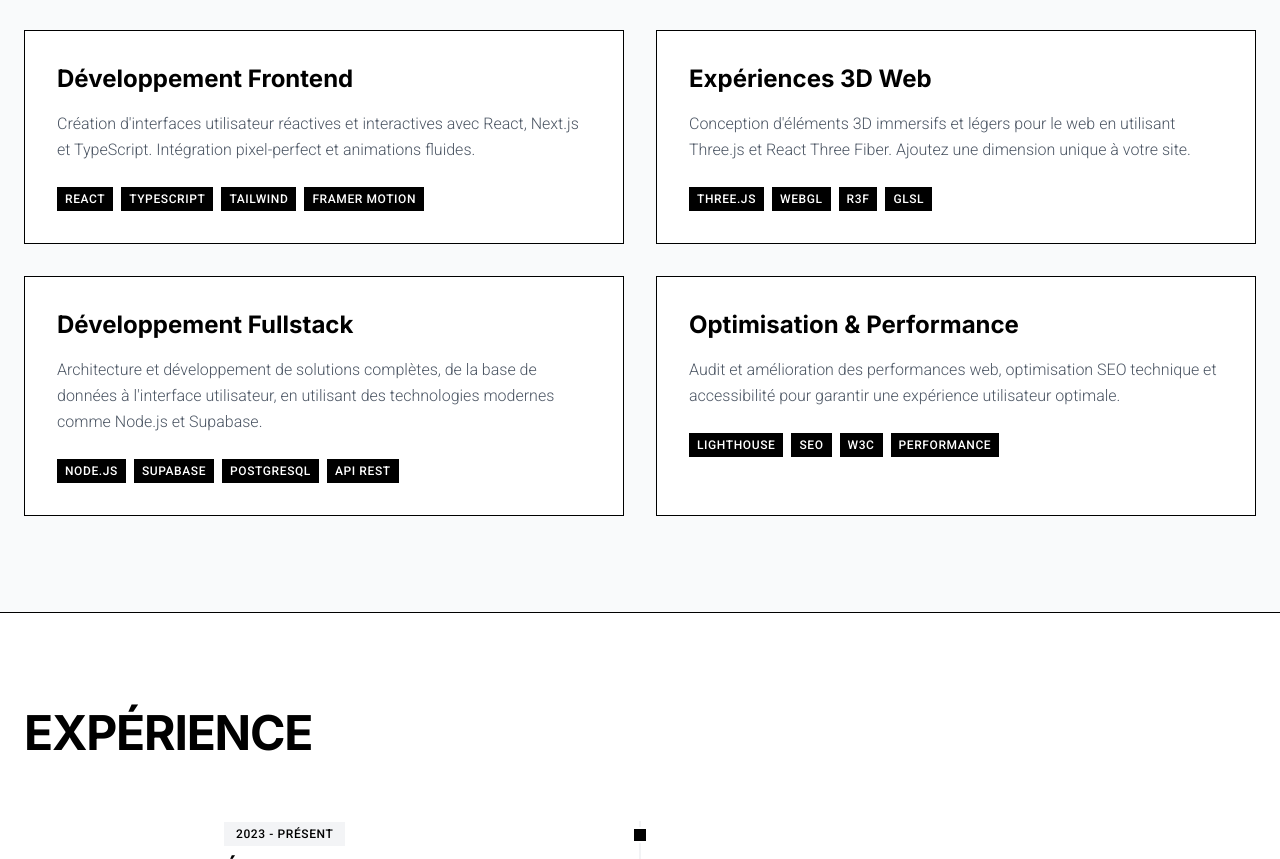
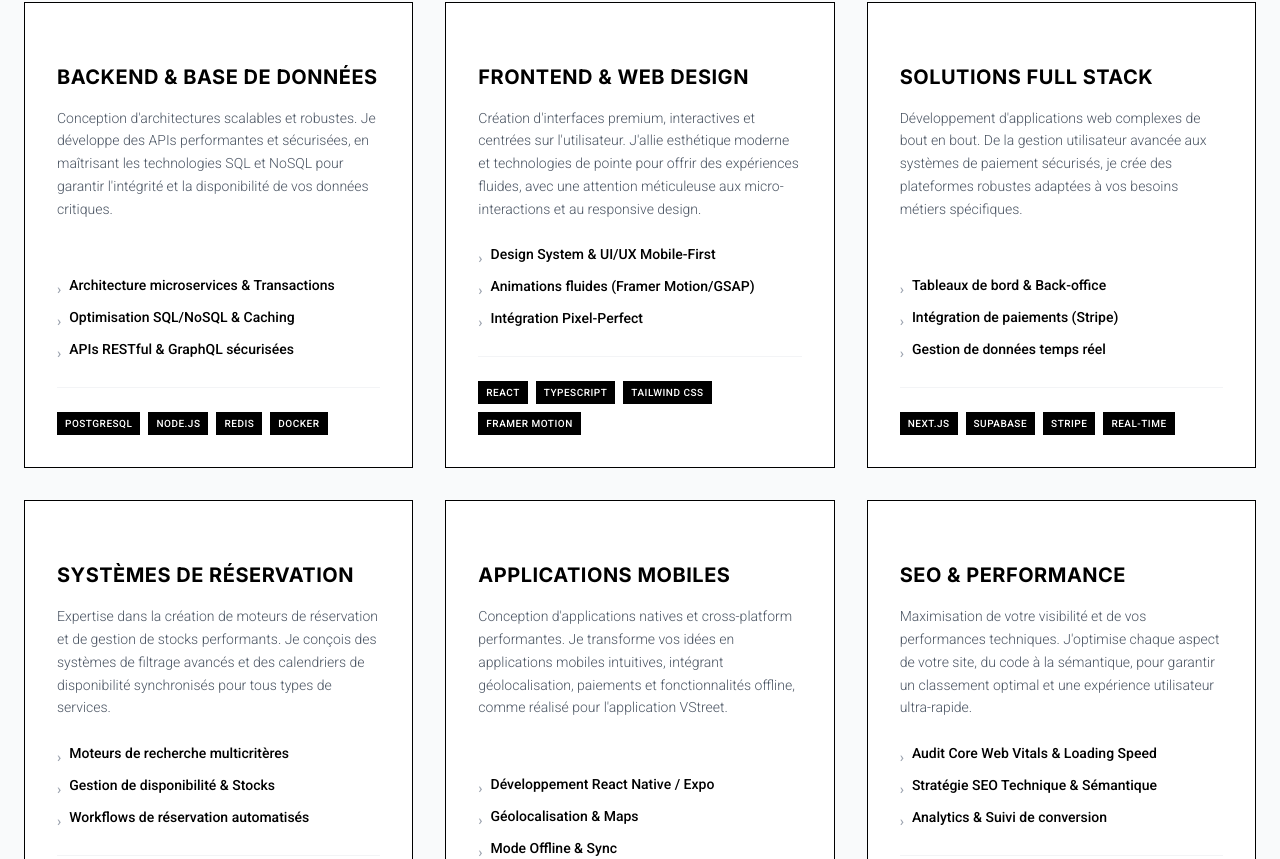
Before and after one commit to Valesqass/portfolio, a React (Vite) app: page / in a window 1280 px wide. Shown: the part 1781-2640 px from the top of the page. Built offline with nearby package versions, Linux system fonts and the light colour scheme.

Commit message:
mon gars faut se vendre

```diff
--- a/src/components/sections/Services.tsx
+++ b/src/components/sections/Services.tsx
@@ -2,24 +2,64 @@ import { motion } from 'framer-motion';
 
 const services = [
   {
-    title: 'Développement Frontend',
-    description: 'Création d\'interfaces utilisateur réactives et interactives avec React, Next.js et TypeScript. Intégration pixel-perfect et animations fluides.',
-    tags: ['React', 'TypeScript', 'Tailwind', 'Framer Motion']
+    title: 'Backend & Base de Données',
+    description: 'Conception d\'architectures scalables et robustes. Je développe des APIs performantes et sécurisées, en maîtrisant les technologies SQL et NoSQL pour garantir l\'intégrité et la disponibilité de vos données critiques.',
+    details: [
+      'Architecture microservices & Transactions',
+      'Optimisation SQL/NoSQL & Caching',
+      'APIs RESTful & GraphQL sécurisées'
+    ],
+    tags: ['PostgreSQL', 'Node.js', 'Redis', 'Docker']
   },
   {
-    title: 'Expériences 3D Web',
-    description: 'Conception d\'éléments 3D immersifs et légers pour le web en utilisant Three.js et React Three Fiber. Ajoutez une dimension unique à votre site.',
-    tags: ['Three.js', 'WebGL', 'R3F', 'GLSL']
+    title: 'Frontend & Web Design',
+    description: 'Création d\'interfaces premium, interactives et centrées sur l\'utilisateur. J\'allie esthétique moderne et technologies de pointe pour offrir des expériences fluides, avec une attention méticuleuse aux micro-interactions et au responsive design.',
+    details: [
+      'Design System & UI/UX Mobile-First',
+      'Animations fluides (Framer Motion/GSAP)',
+      'Intégration Pixel-Perfect'
+    ],
+    tags: ['React', 'TypeScript', 'Tailwind CSS', 'Framer Motion']
   },
   {
-    title: 'Développement Fullstack',
-    description: 'Architecture et développement de solutions complètes, de la base de données à l\'interface utilisateur, en utilisant des technologies modernes comme Node.js et Supabase.',
-    tags: ['Node.js', 'Supabase', 'PostgreSQL', 'API REST']
+    title: 'Solutions Full Stack',
+    description: 'Développement d\'applications web complexes de bout en bout. De la gestion utilisateur avancée aux systèmes de paiement sécurisés, je crée des plateformes robustes adaptées à vos besoins métiers spécifiques.',
+    details: [
+      'Tableaux de bord & Back-office',
+      'Intégration de paiements (Stripe)',
+      'Gestion de données temps réel'
+    ],
+    tags: ['Next.js', 'Supabase', 'Stripe', 'Real-time']
   },
   {
-    title: 'Optimisation & Performance',
-    description: 'Audit et amélioration des performances web, optimisation SEO technique et accessibilité pour garantir une expérience utilisateur optimale.',
-    tags: ['Lighthouse', 'SEO', 'W3C', 'Performance']
+    title: 'Systèmes de Réservation',
+    description: 'Expertise dans la création de moteurs de réservation et de gestion de stocks performants. Je conçois des systèmes de filtrage avancés et des calendriers de disponibilité synchronisés pour tous types de services.',
+    details: [
+      'Moteurs de recherche multicritères',
+      'Gestion de disponibilité & Stocks',
+      'Workflows de réservation automatisés'
+    ],
+    tags: ['Booking Engine', 'Algolia', 'Calendar API', 'Automation']
+  },
+  {
+    title: 'Applications Mobiles',
+    description: 'Conception d\'applications natives et cross-platform performantes. Je transforme vos idées en applications mobiles intuitives, intégrant géolocalisation, paiements et fonctionnalités offline, comme réalisé pour l\'application VStreet.',
+    details: [
+      'Développement React Native / Expo',
+      'Géolocalisation & Maps',
+      'Mode Offline & Sync'
+    ],
+    tags: ['React Native', 'iOS/Android', 'Expo', 'Mobile UX']
+  },
+  {
+    title: 'SEO & Performance',
+    description: 'Maximisation de votre visibilité et de vos performances techniques. J\'optimise chaque aspect de votre site, du code à la sémantique, pour garantir un classement optimal et une expérience utilisateur ultra-rapide.',
+    details: [
+      'Audit Core Web Vitals & Loading Speed',
+      'Stratégie SEO Technique & Sémantique',
+      'Analytics & Suivi de conversion'
+    ],
+    tags: ['Google Lighthouse', 'Schema.org', 'Analytics', 'NextSEO']
   }
 ];
 
@@ -35,14 +75,14 @@ const Services = () => {
           className="mb-16"
         >
           <h2 className="text-4xl md:text-5xl font-bold font-heading mb-6 text-black uppercase tracking-tight">
-            Services
+            Services & Expertise
           </h2>
           <p className="text-gray-600 max-w-2xl text-lg font-light">
-            Je propose une gamme complète de services pour donner vie à vos projets numériques, avec une attention particulière portée à la qualité du code et à l'expérience utilisateur.
+            Une approche technique complète et sur-mesure, de la conception d'architectures complexes au développement d'interfaces utilisateurs premium.
           </p>
         </motion.div>
 
-        <div className="grid grid-cols-1 md:grid-cols-2 gap-8">
+        <div className="grid grid-cols-1 md:grid-cols-2 lg:grid-cols-3 gap-8">
           {services.map((service, index) => (
             <motion.div
               key={service.title}
@@ -50,13 +90,28 @@ const Services = () => {
               whileInView={{ opacity: 1, y: 0 }}
               transition={{ duration: 0.5, delay: index * 0.1 }}
               viewport={{ once: true }}
-              className="bg-white p-8 border border-black hover:shadow-[8px_8px_0px_0px_rgba(0,0,0,1)] transition-all duration-300 group"
+              className="bg-white p-8 border border-black hover:shadow-[8px_8px_0px_0px_rgba(0,0,0,1)] transition-all duration-300 group flex flex-col h-full"
             >
-              <h3 className="text-2xl font-bold mb-4 group-hover:underline decoration-2 underline-offset-4">{service.title}</h3>
-              <p className="text-gray-600 mb-6 leading-relaxed font-light">{service.description}</p>
-              <div className="flex flex-wrap gap-2">
+              <h3 className="text-xl font-bold mb-4 group-hover:underline decoration-2 underline-offset-4 uppercase tracking-wide min-h-[3.5rem] flex items-end">
+                {service.title}
+              </h3>
+
+              <p className="text-gray-600 mb-6 leading-relaxed font-light text-sm flex-grow">
+                {service.description}
+              </p>
+
+              <ul className="mb-6 space-y-2">
+                {service.details.map((detail, i) => (
+                  <li key={i} className="text-sm font-medium text-black flex items-start gap-2">
+                    <span className="text-gray-400 mt-1">›</span>
+                    {detail}
+                  </li>
+                ))}
+              </ul>
+
+              <div className="flex flex-wrap gap-2 mt-auto pt-6 border-t border-gray-100">
                 {service.tags.map(tag => (
-                  <span key={tag} className="text-xs font-bold uppercase tracking-wider px-2 py-1 bg-black text-white">
+                  <span key={tag} className="text-[10px] font-bold uppercase tracking-wider px-2 py-1 bg-black text-white">
                     {tag}
                   </span>
                 ))}
```
